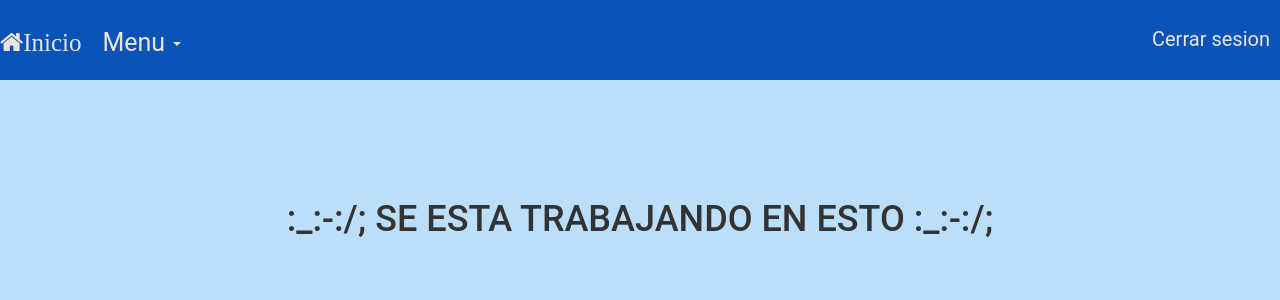
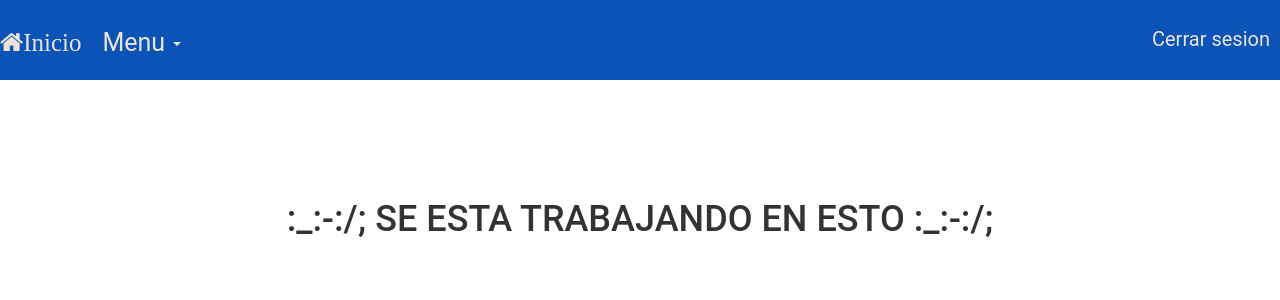
Before and after one commit to wiltonan/SAR_SQA, a PHP site: page /view/menu/Administrador.php in a window 1280 px wide. Shown: the top 300 px of the page. Run offline with PHP 8.4, Linux system fonts and the light colour scheme; the visitor is signed in with stand-in values (Sample User, id 1).

Commit message:
prueba
prueba

```diff
--- a/view/menu/Administrador.php
+++ b/view/menu/Administrador.php
@@ -20,7 +20,7 @@
   <link rel="stylesheet" type="text/css" href="../css/datepicker.css">
     <link rel="stylesheet" type="text/css" href="../css/HorasExtras1.css">
 	</head>
-	<body style="background: #bbdefb;"  >
+	<body >
 		<div class="el_menu" style="background-color: green;">
 			<header class="navar">
 				<div id="menu">
```
